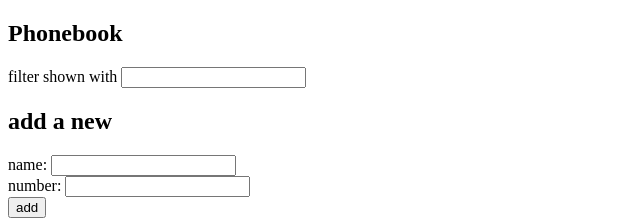
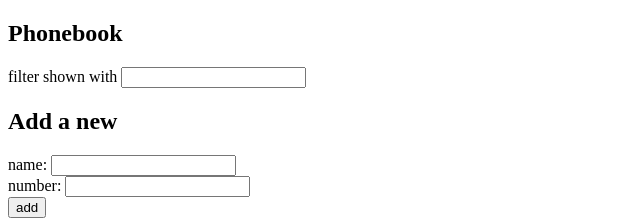
Before and after one commit to tkimhong/Full-Stack-Open, a React (Vite) app in the folder part2/phonebook/: page / in a window 1280 px wide. Shown: the top 220 px of the page, without its empty margins (0-640 px from the left). Built offline with nearby package versions, Linux system fonts and the light colour scheme.

Commit message:
Extract Filter to its own file

```diff
--- a/part2/phonebook/src/App.jsx
+++ b/part2/phonebook/src/App.jsx
@@ -1,4 +1,5 @@
 import { useState } from "react";
+import Filter from "./components/Filter";
 
 const App = () => {
   const [persons, setPersons] = useState([
@@ -52,13 +53,8 @@ const App = () => {
   return (
     <div>
       <h2>Phonebook</h2>
-      <form>
-        <div>
-          filter shown with{" "}
-          <input value={filter} onChange={handleFilterChange} />
-        </div>
-      </form>
-      <h2>add a new</h2>
+      <Filter filter={filter} handleFilterChange={handleFilterChange} />
+      <h2>Add a new</h2>
       <form onSubmit={addName}>
         <div>
           name: <input value={newName} onChange={handleNameChange} />
--- /dev/null
+++ b/part2/phonebook/src/components/Filter.jsx
@@ -0,0 +1,11 @@
+const Filter = ({ filter, handleFilterChange }) => {
+  return (
+    <form>
+      <div>
+        filter shown with <input value={filter} onChange={handleFilterChange} />
+      </div>
+    </form>
+  );
+};
+
+export default Filter;
```
